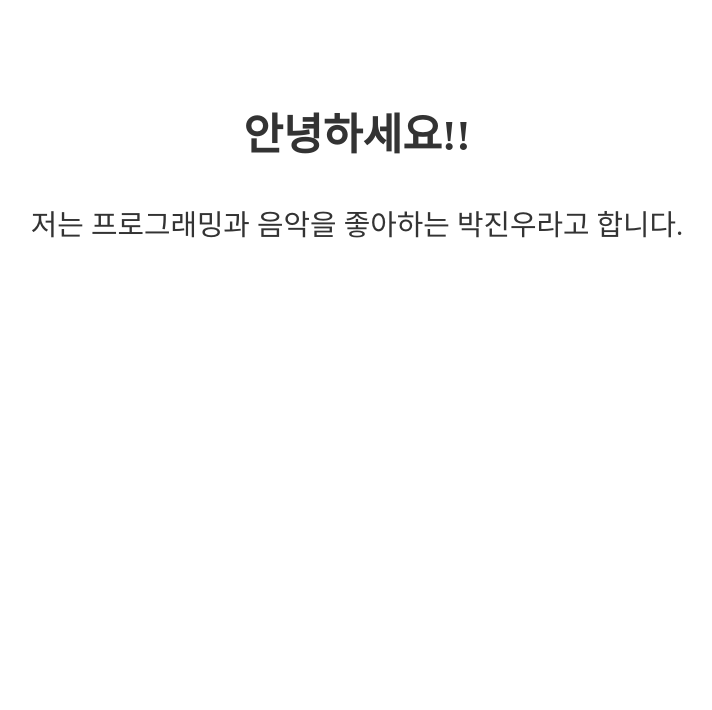
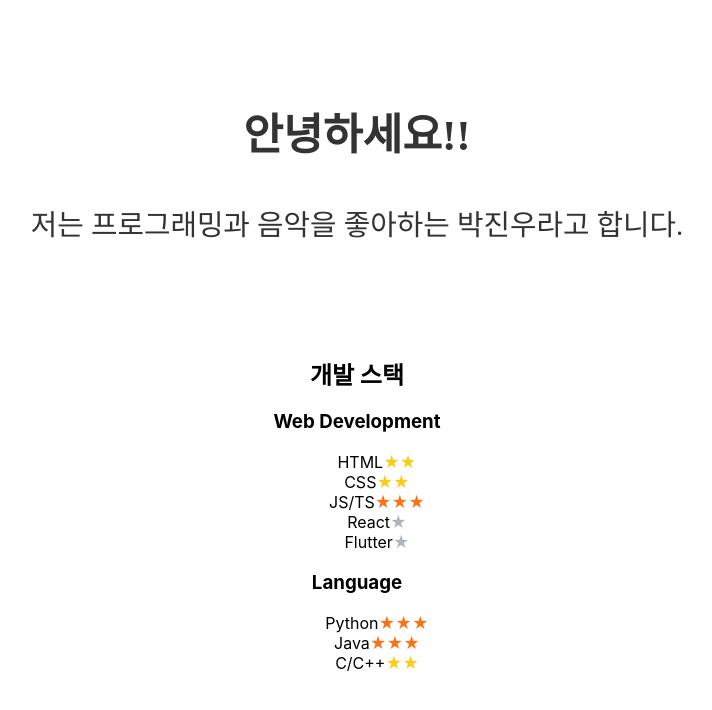
Before and after one commit to tkjftkjf/intro-web, a React (Create React App) app: page / in a window 1280 px wide. Shown: the top 710 px of the page, without its empty margins (283-995 px from the left). Built offline with nearby package versions, Linux system fonts and the light colour scheme; a web font is replaced by a local one.

Commit message:
feat: Add programming stacks

```diff
--- a/src/App.js
+++ b/src/App.js
@@ -1,10 +1,12 @@
 import "./App.css";
 import Introduce from "./components/Introduce";
+import Programming from "./components/Programming";
 
 function App() {
   return (
     <div className="App">
       <Introduce />
+      <Programming />
     </div>
   );
 }
--- a/src/components/Programming.jsx
+++ b/src/components/Programming.jsx
@@ -0,0 +1,45 @@
+import React from "react";
+import "./Programming.css";
+
+const webSkills = [
+  { name: "HTML", level: 2 },
+  { name: "CSS", level: 2 },
+  { name: "JS/TS", level: 3 },
+  { name: "React", level: 1 },
+  { name: "Flutter", level: 1 },
+];
+const langSkills = [
+  { name: "Python", level: 3 },
+  { name: "Java", level: 3 },
+  { name: "C/C++", level: 2 },
+];
+const Stars = ({ level }) => {
+  if (level === 1) return <span style={{ color: "#abb4bf" }}>★</span>;
+  if (level === 2) return <span style={{ color: "#facc15" }}>★★</span>;
+  if (level === 3) return <span style={{ color: "#f97316" }}>★★★</span>;
+};
+const SkillGroup = ({ title, skills }) => (
+  <div className="skill-group">
+    <h3 className="group-title">{title}</h3>
+    <ul className="skill-list" style={{ listStyleType: "none" }}>
+      {skills.map((skill) => (
+        <li className="skill-item" key={skill.name}>
+          <span className="skill-name">{skill.name}</span>
+          <Stars level={skill.level} />
+        </li>
+      ))}
+    </ul>
+  </div>
+);
+
+const Programming = () => {
+  return (
+    <section className="programming-section">
+      <h2 className="programming-title">개발 스택</h2>
+      <SkillGroup title="Web Development" skills={webSkills} />
+      <SkillGroup title="Language" skills={langSkills} />
+    </section>
+  );
+};
+
+export default Programming;
```
